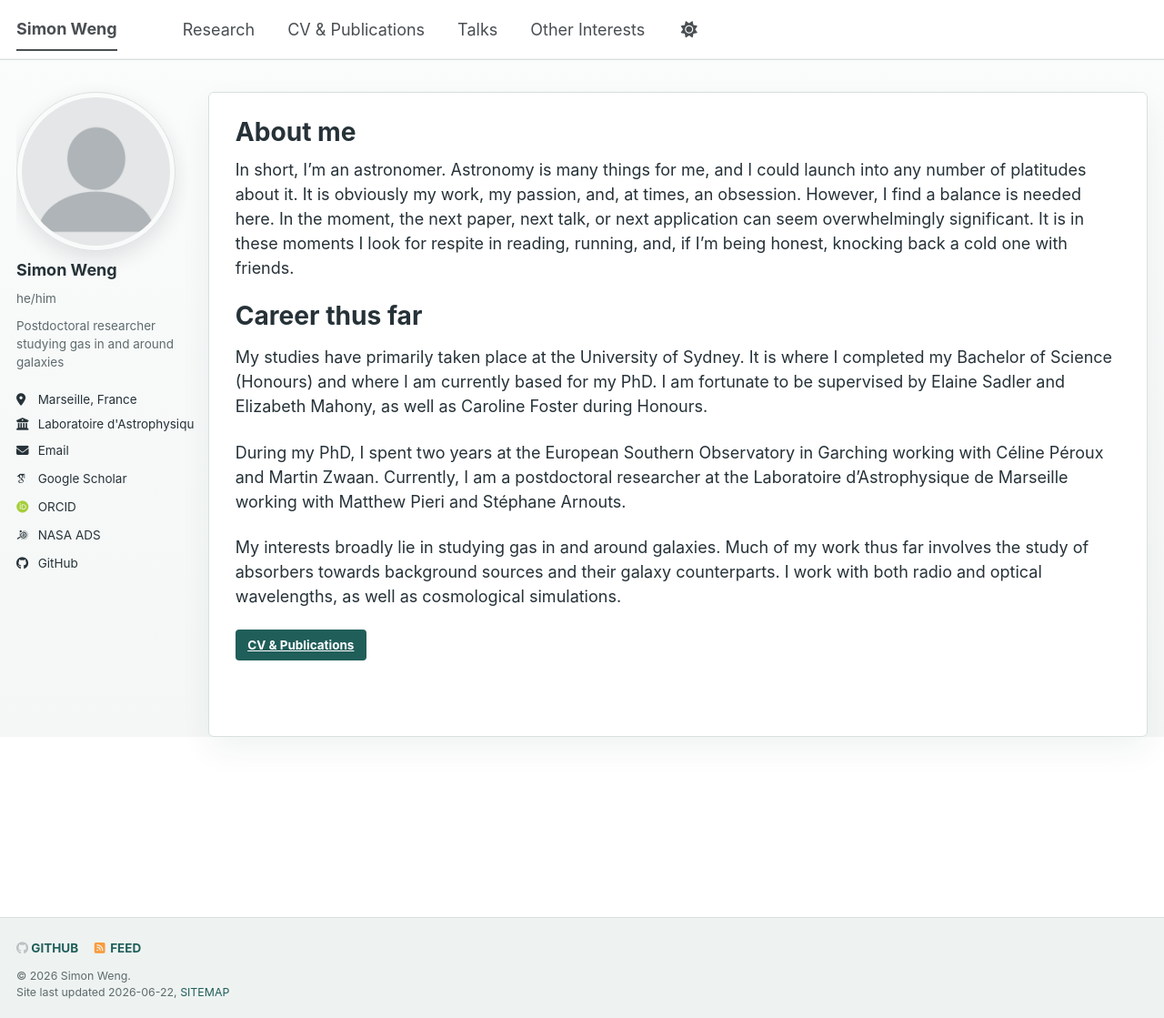
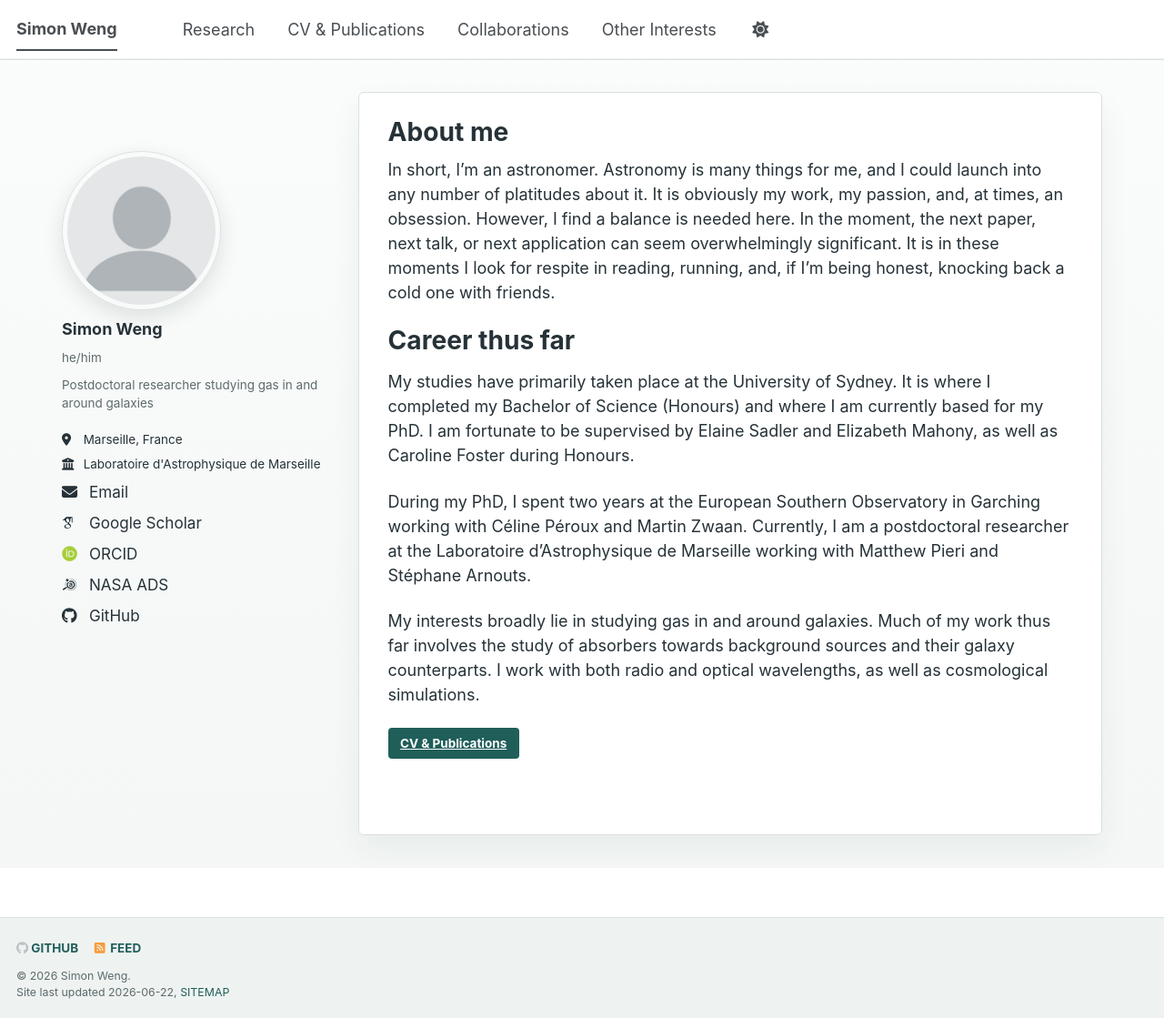
Before and after one commit to simonw358/simonw358.github.io, a Jekyll site: the page built from _pages/about.md, in a window 1280 px wide and 1119 px high. Shown: the whole window at 91% size. Built offline with Jekyll 4.4.1, drawn with Linux system fonts in a browser that asks for light colours; some web fonts are replaced; a script bundle is joined from its source files by our own code; library files that are not in the unit come from our copies.

Commit message:
Add collaborations page and improve sidebar layout

```diff
--- a/_data/navigation.yml
+++ b/_data/navigation.yml
@@ -14,8 +14,8 @@ main:
   - title: "CV & Publications"
     url: /cv_publications/
 
-  - title: "Talks"
-    url: /talks/
+  - title: "Collaborations"
+    url: /collaborations/
 
   - title: "Other Interests"
     url: /other-interests/
--- a/assets/css/main.scss
+++ b/assets/css/main.scss
@@ -162,6 +162,49 @@ a:hover {
   color: var(--sw-accent-dark);
 }
 
+@media (min-width: 1024px) {
+  #main {
+    display: grid;
+    grid-template-columns: 290px minmax(0, 1fr);
+    gap: 2rem;
+    max-width: 1180px;
+  }
+
+  .sidebar {
+    grid-column: 1;
+    position: sticky;
+    top: calc(70px + 1.5rem);
+    align-self: start;
+    float: none;
+    width: auto;
+    max-width: none;
+    height: auto;
+    max-height: none;
+    overflow: visible;
+    padding-top: 0;
+    padding-right: 0;
+  }
+
+  .page,
+  .archive {
+    grid-column: 2;
+    float: none;
+    width: auto;
+    margin-left: 0;
+    padding-left: 1.75rem;
+    padding-right: 1.75rem;
+  }
+
+  .author__urls li {
+    white-space: normal;
+  }
+
+  .author__urls a {
+    font-size: 0.95rem;
+    line-height: 1.35;
+  }
+}
+
 @media (max-width: 1024px) {
   .page,
   .archive {
```
Also changed, not shown: _pages/collaborations.md (added, +6 -0 lines).
